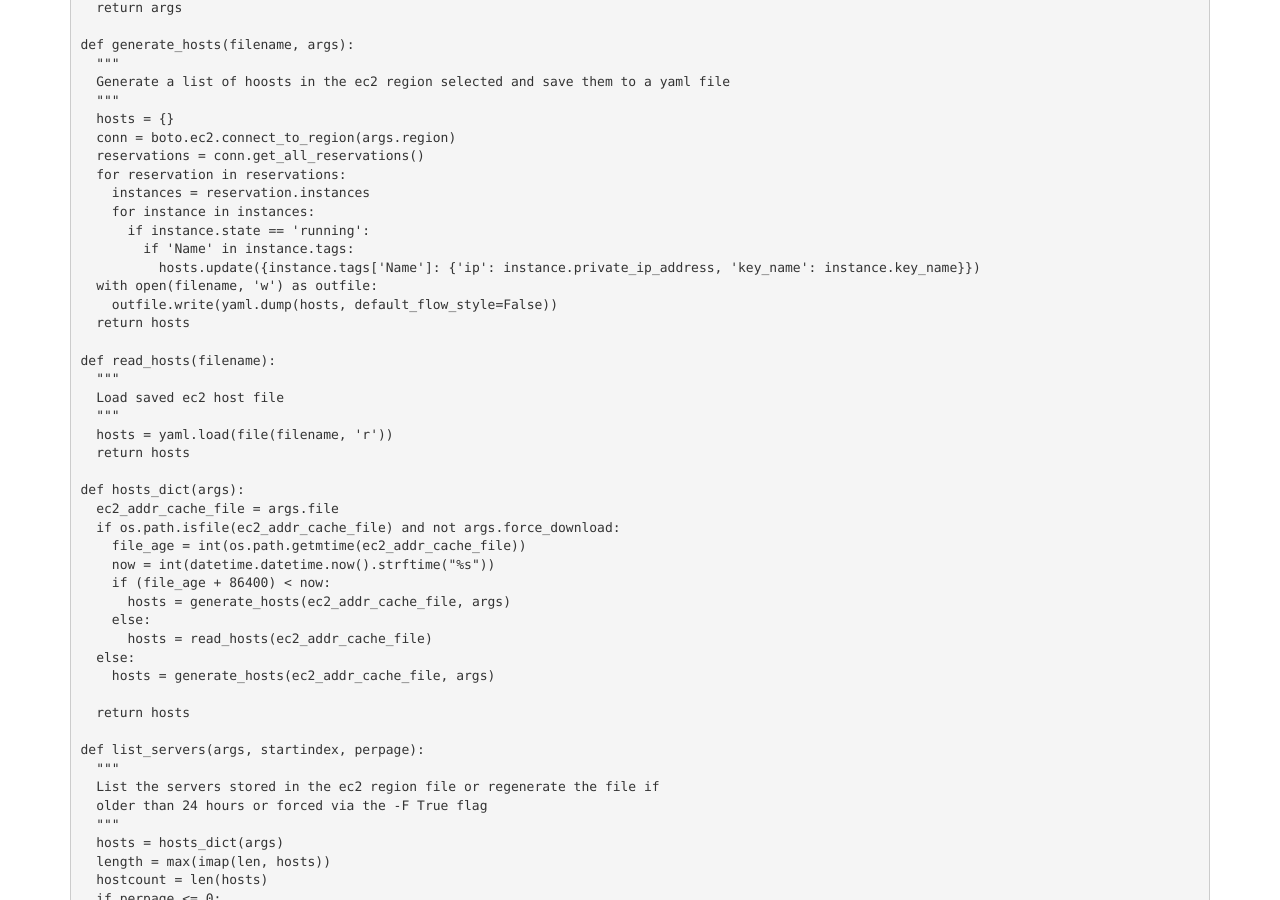
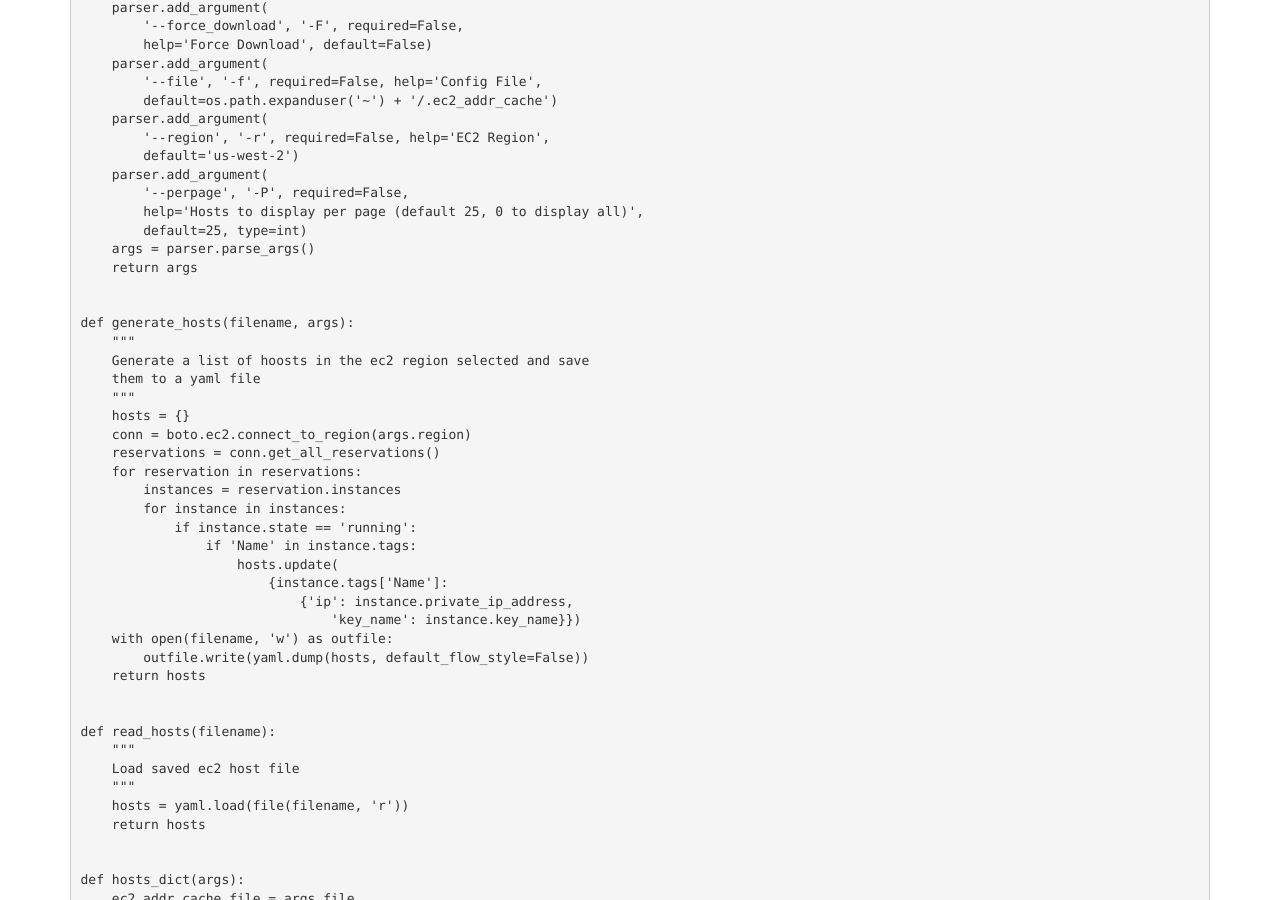
Before and after one commit to rfairburn/rfairburn.github.io, a Jekyll site: the page built from _posts/2014-08-27-quick-ssh-login-to-ec2-hosts.md, in a window 1280 px wide and 900 px high, scrolled down 1055 px. Built offline with Jekyll 4.4.1, drawn with Linux system fonts in a browser that asks for light colours; nearby versions of some CDN libraries; library files that are not in the unit come from our copies; comment, search, counter and statistics services are not loaded.

```diff
--- a/_posts/2014-08-27-quick-ssh-login-to-ec2-hosts.md
+++ b/_posts/2014-08-27-quick-ssh-login-to-ec2-hosts.md
@@ -38,115 +38,144 @@ import yaml
 import datetime
 import argparse
 
+
 def parse_args():
-  """
-  Get arguments from the command like with argparse
-  """
-  parser = argparse.ArgumentParser(description='Generate a list of ec2 hosts and select one to connect to')
-  parser.add_argument('--login_name', '-l', required=False, help='Login Name')
-  parser.add_argument('--port', '-p', required=False, help='SSH Port')
-  parser.add_argument('--identity_file', '-i', required=False, help='SSH Identity File')
-  parser.add_argument('--force_download', '-F', required=False, help='Force Download', default=False)
-  parser.add_argument('--file', '-f', required=False, help='Config File', default=os.path.expanduser('~') + '/.ec2_addr_cache')
-  parser.add_argument('--region', '-r', required=False, help='EC2 Region', default='us-west-2')
-  parser.add_argument('--perpage', '-P', required=False, help='Hosts to display per page (default 25, 0 to display all)', default=25, type=int)
-  args = parser.parse_args()
-  return args
+    """
+    Get arguments from the command like with argparse
+    """
+    parser = argparse.ArgumentParser(
+        description='Generate a list of ec2 hosts and select one to connect to'
+        )
+    parser.add_argument(
+        '--login_name', '-l', required=False, help='Login Name')
+    parser.add_argument(
+        '--port', '-p', required=False, help='SSH Port')
+    parser.add_argument(
+        '--identity_file', '-i', required=False, help='SSH Identity File')
+    parser.add_argument(
+        '--force_download', '-F', required=False,
+        help='Force Download', default=False)
+    parser.add_argument(
+        '--file', '-f', required=False, help='Config File',
+        default=os.path.expanduser('~') + '/.ec2_addr_cache')
+    parser.add_argument(
+        '--region', '-r', required=False, help='EC2 Region',
+        default='us-west-2')
+    parser.add_argument(
+        '--perpage', '-P', required=False,
+        help='Hosts to display per page (default 25, 0 to display all)',
+        default=25, type=int)
+    args = parser.parse_args()
+    return args
+
 
 def generate_hosts(filename, args):
-  """
-  Generate a list of hoosts in the ec2 region selected and save them to a yaml file
-  """
-  hosts = {}
-  conn = boto.ec2.connect_to_region(args.region)
-  reservations = conn.get_all_reservations()
-  for reservation in reservations:
-    instances = reservation.instances
-    for instance in instances:
-      if instance.state == 'running':
-        if 'Name' in instance.tags:
-          hosts.update({instance.tags['Name']: {'ip': instance.private_ip_address, 'key_name': instance.key_name}})
-  with open(filename, 'w') as outfile:
-    outfile.write(yaml.dump(hosts, default_flow_style=False))
-  return hosts
+    """
+    Generate a list of hoosts in the ec2 region selected and save
+    them to a yaml file
+    """
+    hosts = {}
+    conn = boto.ec2.connect_to_region(args.region)
+    reservations = conn.get_all_reservations()
+    for reservation in reservations:
+        instances = reservation.instances
+        for instance in instances:
+            if instance.state == 'running':
+                if 'Name' in instance.tags:
+                    hosts.update(
+                        {instance.tags['Name']:
+                            {'ip': instance.private_ip_address,
+                                'key_name': instance.key_name}})
+    with open(filename, 'w') as outfile:
+        outfile.write(yaml.dump(hosts, default_flow_style=False))
+    return hosts
+
 
 def read_hosts(filename):
-  """
-  Load saved ec2 host file
-  """
-  hosts = yaml.load(file(filename, 'r'))
-  return hosts
+    """
+    Load saved ec2 host file
+    """
+    hosts = yaml.load(file(filename, 'r'))
+    return hosts
+
 
 def hosts_dict(args):
-  ec2_addr_cache_file = args.file
-  if os.path.isfile(ec2_addr_cache_file) and not args.force_download:
-    file_age = int(os.path.getmtime(ec2_addr_cache_file))
-    now = int(datetime.datetime.now().strftime("%s"))
-    if (file_age + 86400) < now:
-      hosts = generate_hosts(ec2_addr_cache_file, args)
+    ec2_addr_cache_file = args.file
+    if os.path.isfile(ec2_addr_cache_file) and not args.force_download:
+        file_age = int(os.path.getmtime(ec2_addr_cache_file))
+        now = int(datetime.datetime.now().strftime("%s"))
+        if (file_age + 86400) < now:
+            hosts = generate_hosts(ec2_addr_cache_file, args)
+        else:
+            hosts = read_hosts(ec2_addr_cache_file)
     else:
-      hosts = read_hosts(ec2_addr_cache_file)
-  else:
-    hosts = generate_hosts(ec2_addr_cache_file, args)
+        hosts = generate_hosts(ec2_addr_cache_file, args)
 
-  return hosts
+    return hosts
+
 
 def list_servers(args, startindex, perpage):
-  """
-  List the servers stored in the ec2 region file or regenerate the file if
-  older than 24 hours or forced via the -F True flag
-  """
-  hosts = hosts_dict(args)
-  length = max(imap(len, hosts))
-  hostcount = len(hosts)
-  if perpage <= 0:
-    perpage = hostcount
-  countwidth = len(str(hostcount))
-  hostlist = sorted(hosts, key=lambda s: s.lower())
-  if startindex < 0:
-    startindex = 0
-  elif startindex >= hostcount:
-    startindex = hostcount - perpage
-  for index in range(startindex, startindex + perpage):
-    if index >= hostcount:
-      break
-    host = hostlist[index]
-    # Start the list with 1 instead of 0 for humans
-    printindex = index + 1
-    print "%s) %s | %s | %s" % (str(printindex).rjust(countwidth), host.ljust(length), hosts[host]['ip'].ljust(15), hosts[host]['key_name'])
-  print "Displaying hosts %i to %i of %i" % (startindex + 1, printindex, hostcount)
-  selected_index = raw_input("Please enter the host to connect to or (n)ext, (p)revious, (q)uit: ")
-  if isinstance(selected_index, basestring) and selected_index == 'q':
-    sys.exit(0)
-  elif isinstance(selected_index, basestring) and selected_index == 'n':
-    list_servers(args, startindex + perpage, perpage)
-  elif isinstance(selected_index, basestring) and selected_index == 'p':
-    list_servers(args, startindex - perpage, perpage)
-  else:
-    try:
-      selected_index = int(selected_index) - 1
-      # Indexes start at 0, so subtract one from here and length tests.
-      if not (0 <= selected_index <= len(hostlist) - 1):
-        raise TypeError('Range not valid!')
-    except:
-      print "Invalid entry, try again!"
-      args.force_download = False
-      list_servers(args)
+    """
+    List the servers stored in the ec2 region file or regenerate the file if
+    older than 24 hours or forced via the -F True flag
+    """
+    hosts = hosts_dict(args)
+    length = max(imap(len, hosts))
+    hostcount = len(hosts)
+    if perpage <= 0:
+        perpage = hostcount
+    countwidth = len(str(hostcount))
+    hostlist = sorted(hosts, key=lambda s: s.lower())
+    if startindex < 0:
+        startindex = 0
+    elif startindex >= hostcount:
+        startindex = hostcount - perpage
+    for index in range(startindex, startindex + perpage):
+        if index >= hostcount:
+            break
+        host = hostlist[index]
+        # Start the list with 1 instead of 0 for humans
+        printindex = index + 1
+        print "%s) %s | %s | %s" % (
+            str(printindex).rjust(countwidth),
+            host.ljust(length), hosts[host]['ip'].ljust(15),
+            hosts[host]['key_name'])
+    print "Displaying hosts %i to %i of %i" % (
+        startindex + 1, printindex, hostcount)
+    selected_index = raw_input(
+        "Please enter the host to connect to or (n)ext, (p)revious, (q)uit: ")
+    if isinstance(selected_index, basestring) and selected_index == 'q':
+        sys.exit(0)
+    elif isinstance(selected_index, basestring) and selected_index == 'n':
+        list_servers(args, startindex + perpage, perpage)
+    elif isinstance(selected_index, basestring) and selected_index == 'p':
+        list_servers(args, startindex - perpage, perpage)
     else:
-      host_ip = hosts[hostlist[selected_index]]['ip']
-      ssh = ['ssh']
-      if 'port' in args and args.port is not None:
-        ssh.extend(['-p', str(args.port)])
-      if 'login_name' in args and args.login_name is not None:
-        ssh.extend(['-l', args.login_name])
-      if 'identity_file' in args and args.identity_file is not None:
-        ssh.extend(['-i', args.identity_file])
-      ssh.extend([host_ip])
-      call(ssh)
+        try:
+            selected_index = int(selected_index) - 1
+            # Indexes start at 0, so subtract one from here and length tests.
+            if not (0 <= selected_index <= len(hostlist) - 1):
+                raise TypeError('Range not valid!')
+        except:
+            print "Invalid entry, try again!"
+            args.force_download = False
+            list_servers(args)
+        else:
+            host_ip = hosts[hostlist[selected_index]]['ip']
+            ssh = ['ssh']
+            if 'port' in args and args.port is not None:
+                ssh.extend(['-p', str(args.port)])
+            if 'login_name' in args and args.login_name is not None:
+                ssh.extend(['-l', args.login_name])
+            if 'identity_file' in args and args.identity_file is not None:
+                ssh.extend(['-i', args.identity_file])
+            ssh.extend([host_ip])
+            call(ssh)
+
 
 if __name__ == '__main__':
-  args = parse_args()
-  list_servers(args, 0, args.perpage)
+    args = parse_args()
+    list_servers(args, 0, args.perpage)
 
 {% endhighlight %}
 
```
